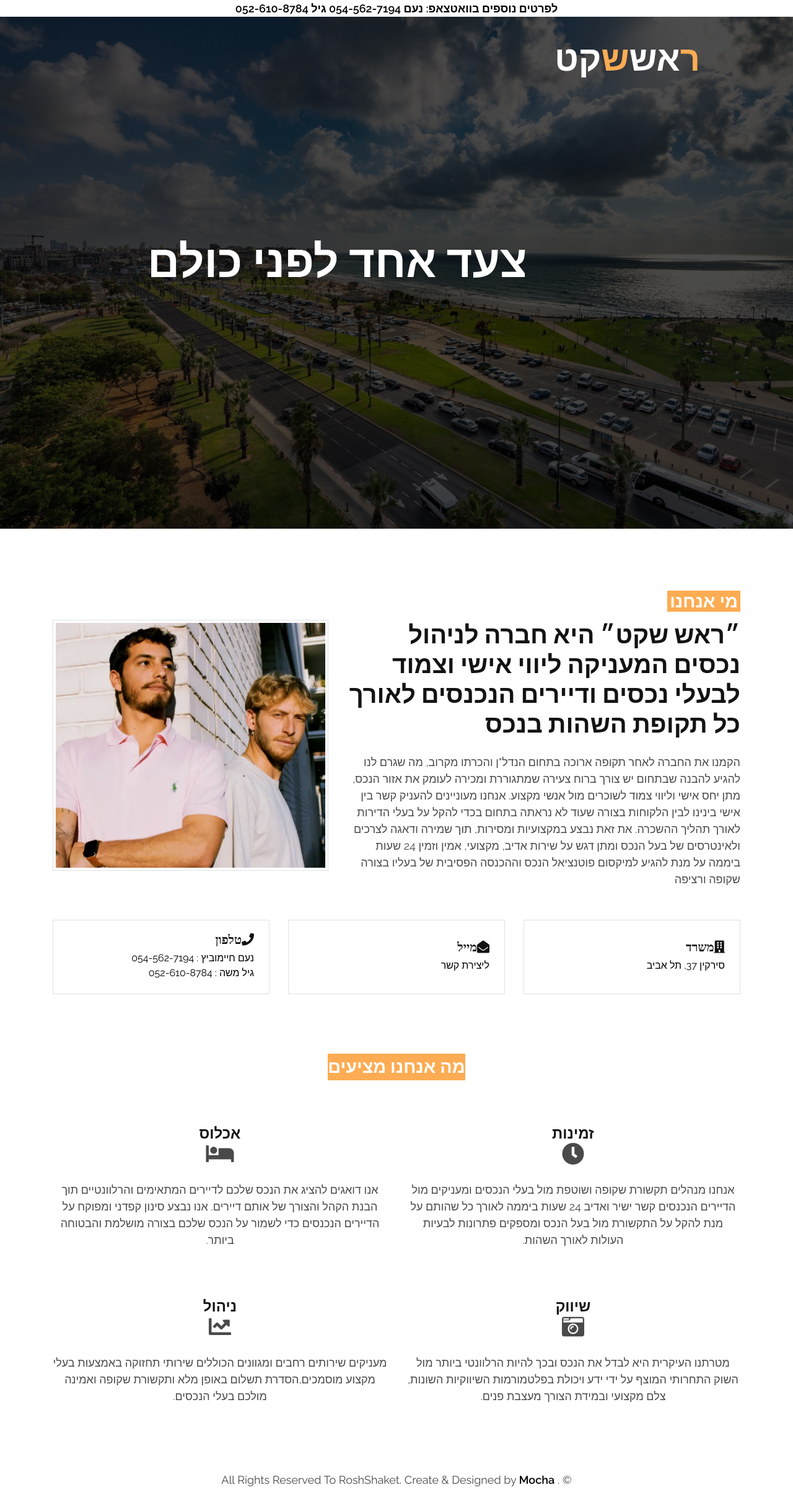
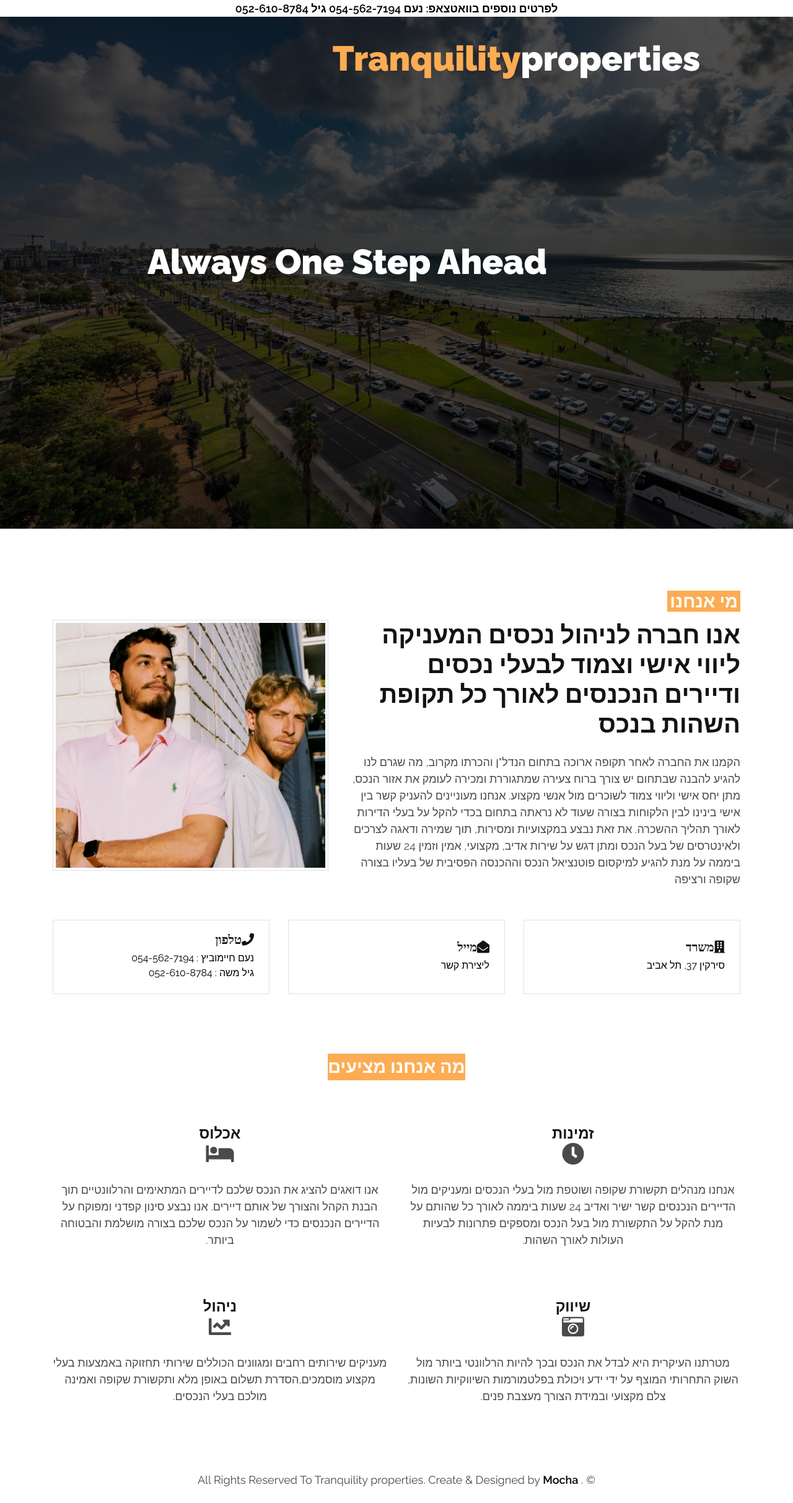
Before and after one commit to BrazGal/RoshSaket, a plain HTML site: page index.html in a window 1280 px wide. Shown: the whole page at 62% size. Drawn offline with nearby package versions, Linux system fonts and the light colour scheme.

Commit message:
Version 5

```diff
--- a/index.html
+++ b/index.html
@@ -3,7 +3,7 @@
 
 <head>
     <meta charset="utf-8">
-    <title>DotCom - Creative Agency Website Template</title>
+    <title>Tranquility.properties - Mocha </title>
     <meta content="width=device-width, initial-scale=1.0" name="viewport">
     <meta content="Free HTML Templates" name="keywords">
     <meta content="Free HTML Templates" name="description">
@@ -40,7 +40,7 @@
         <div class="container-lg p-0">
             <nav class="navbar navbar-expand-lg bg-secondary navbar-dark">
                 <a href="index.html" class="navbar-brand">
-                    <h1 class="m-5 text-white display-4" ><span class="text-primary">ר</span>אש<span class="text-primary">ש</span>קט</h1>
+                    <h1 class="m-5 text-white display-4" ><span class="text-primary"> Tranquility</span>properties</h1>
                 </a>
             </nav>
         </div>
@@ -58,7 +58,7 @@
                     <img class="img-fluid" src="img/TelAvivOne.jpeg" alt="Image">
                     <div class="carousel-caption d-flex align-items-center justify-content-center">
                         <div class="p-5" style="width: 100%; max-width: 900px;">
-                            <h2 class="display-4 text-white">החברה שלנו ההצלחה שלך</h2>
+                            <h2 class="display-4 text-white">Your success Is Our Business  </h2>
                         </div>
                     </div>
                 </div>
@@ -66,7 +66,7 @@
                     <img class="img-fluid" src="img/TelAvivTwo.jpeg" alt="Image">
                     <div class="carousel-caption d-flex align-items-center justify-content-center">
                         <div class="p-5" style="width: 100%; max-width: 900px;">
-                            <h1 class="display-3 text-white"> צעד אחד לפני כולם</h1>
+                            <h1 class="display-4 text-white">Always One Step Ahead</h1>
                         </div>
                     </div>
                 </div>
@@ -81,7 +81,7 @@
             <div class="row align-items-center pb-1">
                 <div class="col-lg-7 mt-5 mt-lg-0">
                     <small class="bg-primary text-white text-uppercase font-weight-bold px-1">מי אנחנו</small>
-                    <h1 class="mt-2 mb-4"> ״ראש שקט״  היא חברה לניהול נכסים המעניקה ליווי אישי וצמוד לבעלי נכסים ודיירים הנכנסים לאורך כל תקופת השהות בנכס </h1>
+                    <h1 class="mt-2 mb-4">  אנו חברה לניהול נכסים המעניקה ליווי אישי וצמוד לבעלי נכסים ודיירים הנכנסים לאורך כל תקופת השהות בנכס </h1>
                     <p class="mb-4">הקמנו את החברה לאחר תקופה ארוכה בתחום הנדל"ן והכרתו מקרוב, מה שגרם לנו להגיע להבנה שבתחום יש צורך ברוח צעירה שמתגוררת ומכירה לעומק את אזור הנכס, מתן יחס אישי וליווי צמוד לשוכרים מול אנשי מקצוע. אנחנו מעוניינים להעניק קשר בין אישי בינינו לבין הלקוחות בצורה שעוד לא נראתה בתחום בכדי להקל על בעלי הדירות לאורך תהליך ההשכרה. את זאת נבצע במקצועיות ומסירות, תוך שמירה ודאגה לצרכים ולאינטרסים של בעל הנכס ומתן דגש על שירות אדיב, מקצועי, אמין וזמין 24 שעות ביממה על מנת להגיע למיקסום פוטנציאל הנכס וההכנסה הפסיבית של בעליו בצורה שקופה ורציפה</p>
                 </div>
                 <div class="col-lg-5">
@@ -91,7 +91,6 @@
             <div class="row mt-4">
                 <div class="col-md-4">
                     <div class="d-flex align-items-center border mb-4 mb-lg-0 p-4" style="height: 120px;">
-                        <!-- <i class="fa fa-2x fa-map-marker-alt text-primary mr-3"></i> -->
                         <div class="d-flex flex-column">
                             <h5 class="font-weight-bold fas fa-building">משרד</h5>
                             <a class="m-0">סירקין 37, תל אביב</a>
@@ -108,7 +107,6 @@
                 </div>
                 <div class="col-md-4">
                     <div class="d-flex align-items-center border mb-4 mb-lg-0 p-4" style="height: 120px;">
-                        <!-- <i class="fas fa-2x fa-phone-alt text-primary mr-3"></i> -->
                         <div class="d-flex flex-column">
                             <h5 class="font-weight-bold fas fa-phone">טלפון</h5>
                             <a class="phone" href="tel:054-562-7194"> נעם חיימוביץ : 054-562-7194</a>
@@ -171,7 +169,7 @@
     <!-- Footer start -->
     <div class="container-fluid py-4 px-sm-3 px-md-5">
         <p class="m-0 text-center">
-            &copy; . All Rights Reserved To RoshShaket. Create & Designed by
+            &copy; . All Rights Reserved To Tranquility properties. Create & Designed by
             <a class="font-weight-semi-bold" href="https://www.linkedin.com/in/gal-braz-0a6ab7215/">Mocha</a>
         </p>
     </div>
```
